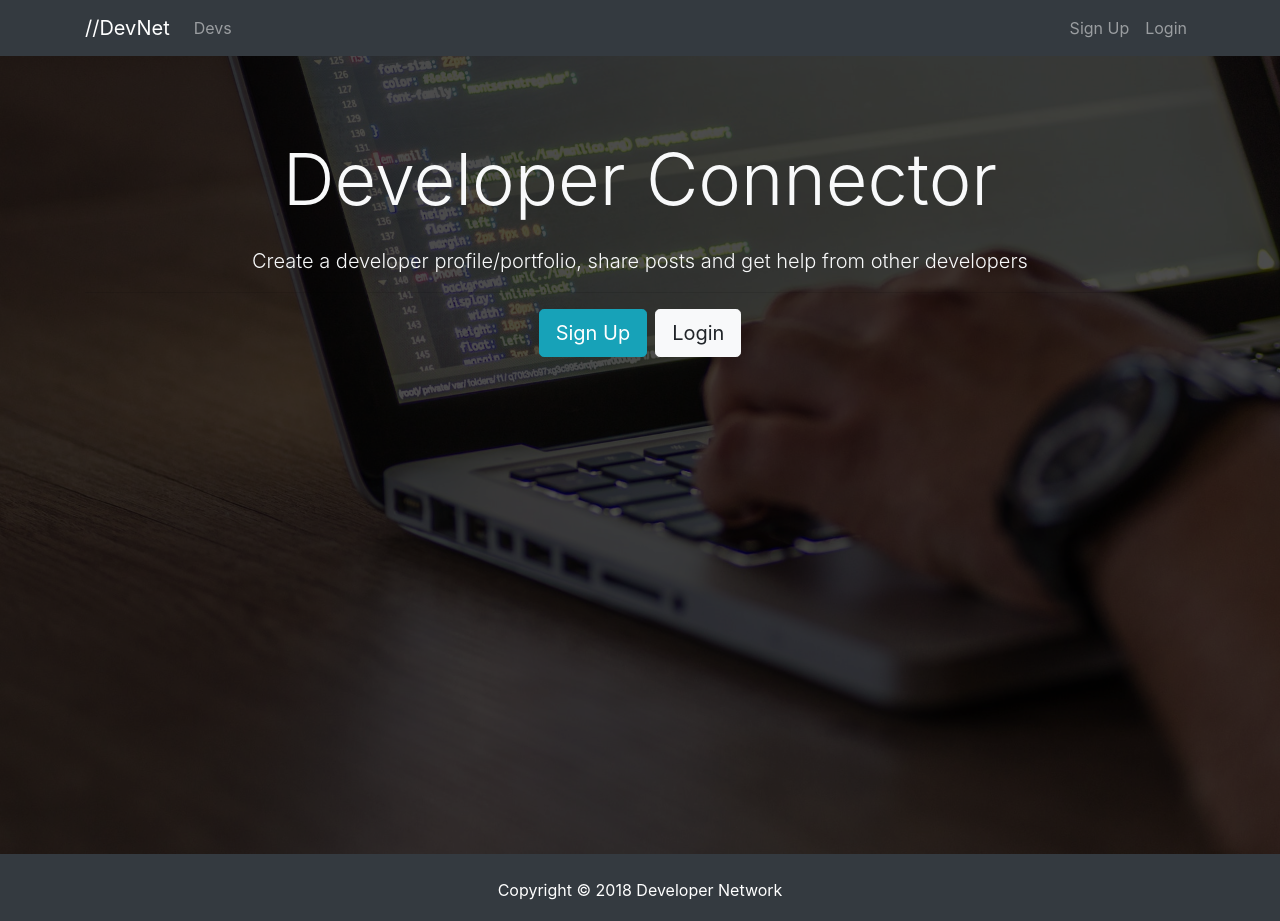
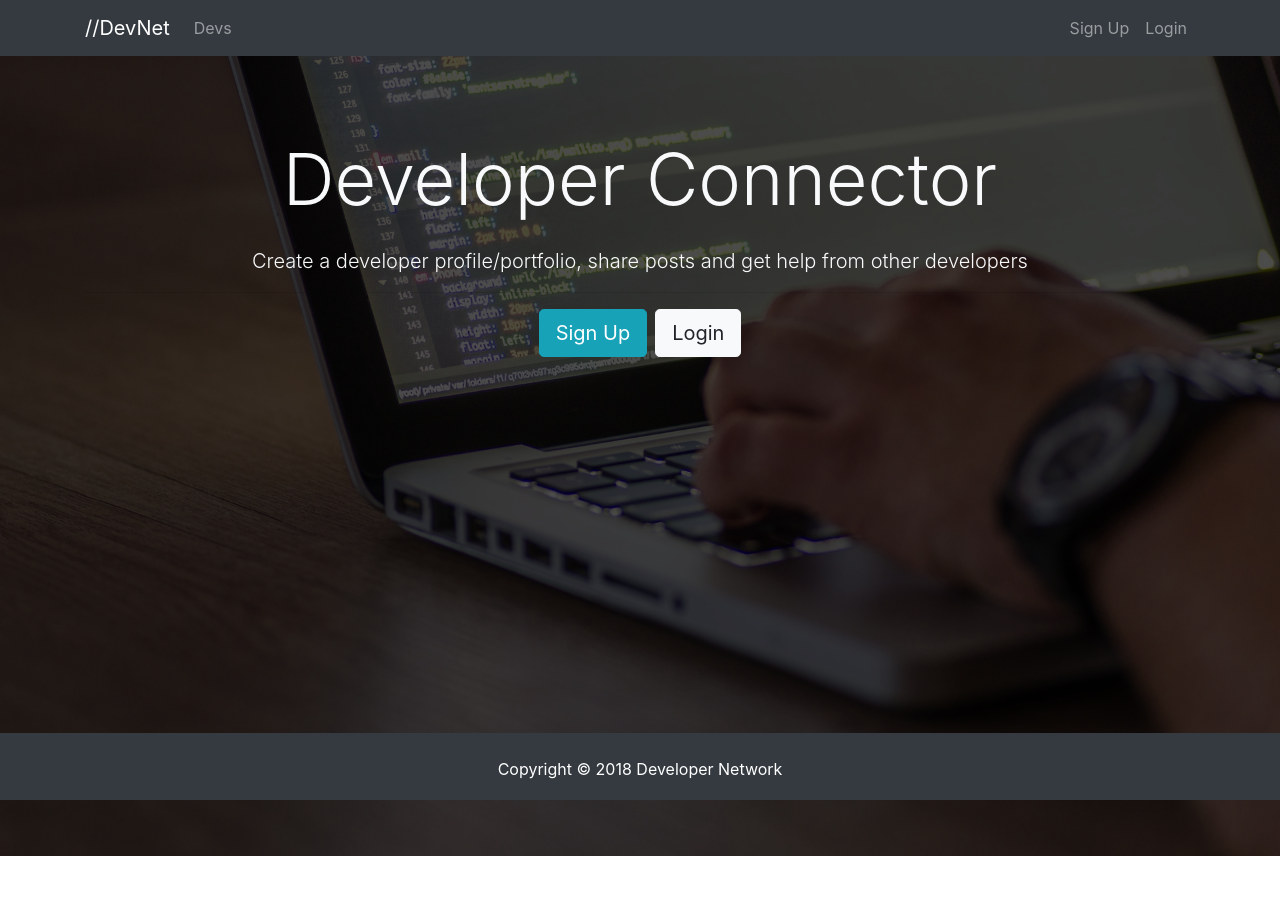
Before and after one commit to deanban/devcon-mern, a React (Create React App) app in the folder client/: page / in a window 1280 px wide. After the commit the page ends 856 px from the top, so only its background shows below. Built offline with nearby package versions, Linux system fonts and the light colour scheme.

Commit message:
footer position changed to absolute

```diff
--- a/client/src/App.css
+++ b/client/src/App.css
@@ -39,7 +39,8 @@ img {
 }
 
 .footer {
-  bottom: 100;
+  position: absolute;
+  bottom: 0;
   width: 100%;
   position: absolute;
   height: 67px;
```
